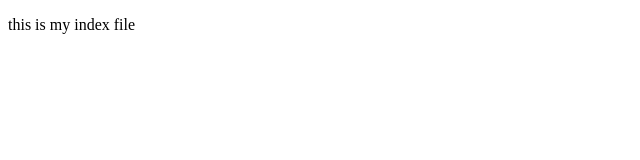
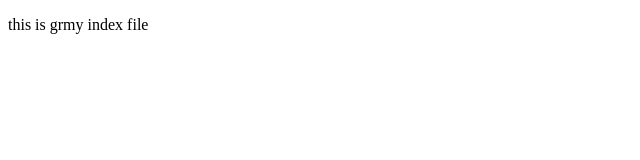
Before and after one commit to Udhay-Nayyar/learning-git, a plain HTML site: page index.html in a window 1280 px wide. Shown: the full height of the page, 0-640 px from the left. Drawn offline with Linux system fonts and the light colour scheme.

Commit message:
repo is attached

```diff
--- a/index.html
+++ b/index.html
@@ -6,6 +6,6 @@
     <title>Document</title>
 </head>
 <body>
-    <p>this is my index file</p>
+    <p>this is grmy index file</p>
 </body>
 </html>
```
